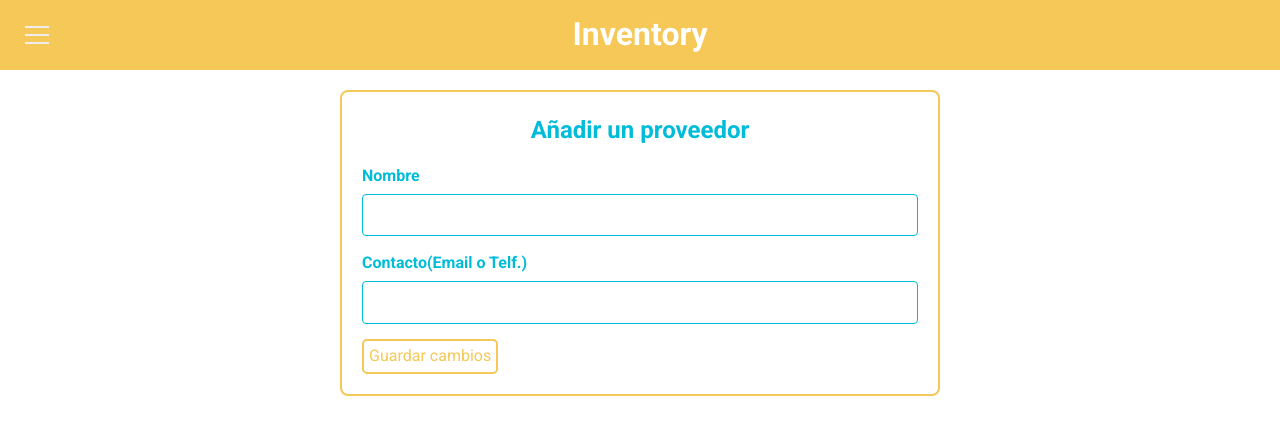
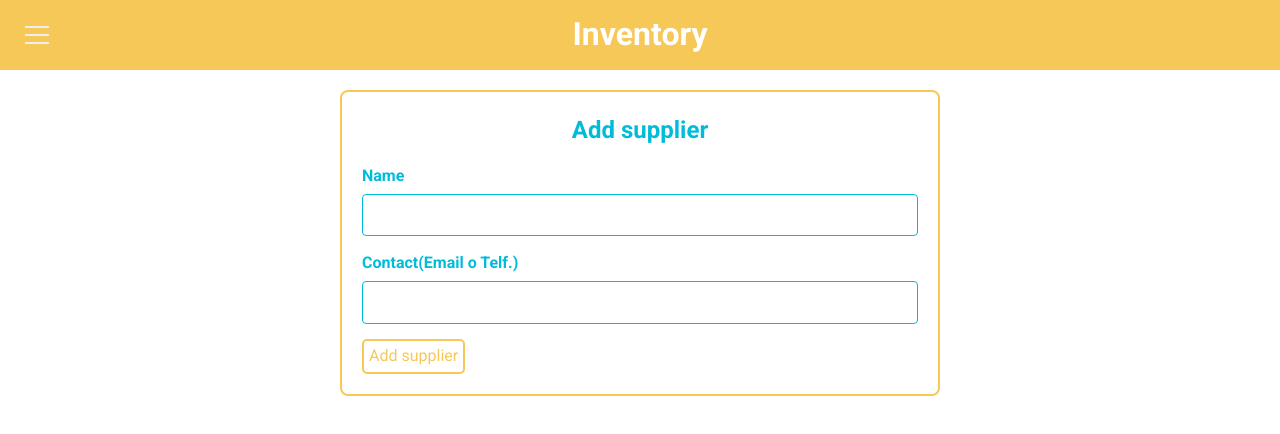
Before and after one commit to CriFigShe/ProyectoInventario, a React (Vite) app in the folder frontend/inventario/: page /addSupplier in a window 1280 px wide. Shown: the top 434 px of the page. Built offline with nearby package versions, Linux system fonts and the light colour scheme.

Commit message:
Traduccion proveedores

```diff
--- a/frontend/inventario/src/i18n/locales/en/translation.json
+++ b/frontend/inventario/src/i18n/locales/en/translation.json
@@ -1,7 +1,7 @@
 {
     "products": "Products",
     "errorRemovingProduct": "Error removing a product",
-    "successRemovingProduct": "Product successfully eliminated",
+    "successRemovingProduct": "Product successfully removed",
     "productName": "Name",
     "productType": "Type",
     "productStock": "Stock",
@@ -18,6 +18,15 @@
     "saveChanges": "Save changes",
 
     "suppliers": "Suppliers",
+    "errorRemovingSupplier": "Error removing a supplier",
+    "successRemovingSupplier": "Supplier successfully removed",
+    "supplierName": "Name",
+    "supplierContact": "Contact",
+    "supplierActions": "Actions",
+    "noSuppliers": "No suppliers saved",
+    "addSupplier": "Add supplier",
+    "editSupplier": "Edit supplier",
+
     "events": "Events",
     "logOut": "Log Out",
     "inventory": "Inventory"
--- a/frontend/inventario/src/i18n/locales/es/translation.json
+++ b/frontend/inventario/src/i18n/locales/es/translation.json
@@ -18,6 +18,15 @@
     "saveChanges": "Guardar cambios",
 
     "suppliers": "Proveedores",
+    "errorRemovingSupplier": "Error al eliminar un proveedor",
+    "successRemovingSupplier": "Proveedor eliminado correctamente",
+    "supplierName": "Nombre",
+    "supplierContact": "Contacto",
+    "supplierActions": "Acciones",
+    "noSuppliers": "No hay proveedores guardados",
+    "addSupplier": "Añadir proveedor",
+    "editSupplier": "Editar proveedor",
+
     "events": "Eventos",
     "logOut": "Cerrar Sesión",
     "inventory": "Inventario"
--- a/frontend/inventario/src/pages/Suppliers/AddSupplier.jsx
+++ b/frontend/inventario/src/pages/Suppliers/AddSupplier.jsx
@@ -3,6 +3,7 @@ import { useState, useContext } from "react";
 import axios from "axios";
 import { useNavigate } from "react-router";
 import AuthContext from "../../context/AuthContext";
+import { useTranslation } from 'react-i18next';
 
 export default function AddSupplier() {
   const navigate = useNavigate();
@@ -12,6 +13,8 @@ export default function AddSupplier() {
     contact: "",
     userId: currentUser.userId
   });
+
+  const { t } = useTranslation();
 
   const handleChange = (e) => {
     const { name, value } = e.target;
@@ -34,17 +37,17 @@ export default function AddSupplier() {
 
   return (
     <div className="addForm">
-      <h2>Añadir un proveedor</h2>
+      <h2>{t('addSupplier')}</h2>
       <form onSubmit={handleSubmit}>
         <div className="formGroup">
-          <label>Nombre</label>
+          <label>{t('supplierName')}</label>
           <input type="text" name="name" onChange={handleChange} required />
         </div>
         <div className="formGroup">
-          <label>Contacto(Email o Telf.)</label>
+          <label>{t('supplierContact')}(Email o Telf.)</label>
           <input type="text" name="contact" onChange={handleChange} required />
         </div>
-        <button type="submit" className="addSupplierButton">Guardar cambios</button>
+        <button type="submit" className="addSupplierButton">{t('addSupplier')}</button>
       </form>
     </div>
   );
--- a/frontend/inventario/src/pages/Suppliers/EditSupplier.jsx
+++ b/frontend/inventario/src/pages/Suppliers/EditSupplier.jsx
@@ -3,6 +3,7 @@ import { useEffect, useState, useContext } from "react";
 import axios from "axios";
 import { useNavigate, useParams } from "react-router";
 import AuthContext from "../../context/AuthContext";
+import { useTranslation } from 'react-i18next';
 
 export default function EditSupplier() {
   const { id } = useParams();
@@ -14,6 +15,7 @@ export default function EditSupplier() {
     userId: currentUser.userId
   });
 
+  const { t } = useTranslation();
 
   useEffect(() => {
     const fetchData = async () => {
@@ -57,10 +59,10 @@ export default function EditSupplier() {
 
   return (
     <div className="editForm">
-      <h2>Editar proveedor - {supplier.name}</h2>
+      <h2>{t('editSupplier')} - {supplier.name}</h2>
       <form onSubmit={handleSubmit}>
         <div className="formGroup">
-          <label>Nombre</label>
+          <label>{t('supplierName')}</label>
           <input
             type="text"
             name="name"
@@ -70,7 +72,7 @@ export default function EditSupplier() {
           />
         </div>
         <div className="formGroup">
-          <label>Contacto(Email o Telf.)</label>
+          <label>{t('supplierContact')}(Email o Telf.)</label>
           <input
             type="text"
             name="contact"
@@ -79,7 +81,7 @@ export default function EditSupplier() {
             required
           />
         </div>
-        <button type="submit" className="editSupplierButton">Guardar cambios</button>
+        <button type="submit" className="editSupplierButton">{t('saveChanges')}</button>
       </form>
     </div>
   );
--- a/frontend/inventario/src/pages/Suppliers/Suppliers.jsx
+++ b/frontend/inventario/src/pages/Suppliers/Suppliers.jsx
@@ -6,6 +6,7 @@ import { useNavigate } from "react-router-dom";
 import AuthContext from "../../context/AuthContext";
 import { IconX, IconCheck } from "@tabler/icons-react";
 import { Notification } from "@mantine/core";
+import { useTranslation } from 'react-i18next';
 
 import { CiTrash } from "react-icons/ci";
 import { GoPencil } from "react-icons/go";
@@ -20,6 +21,8 @@ export default function Suppliers() {
   const { currentUser } = useContext(AuthContext);
 
   const [registerSucceed, setRegisterSucceed] = useState();
+
+  const { t } = useTranslation();
 
   const xIcon = <IconX size={20} />;
   const checkIcon = <IconCheck size={20} />;
@@ -85,7 +88,7 @@ export default function Suppliers() {
   return (
     <main className="suppliersPage">
       <div className="suppliersTitle">
-        <h2>Proveedores</h2>
+        <h2>{t('suppliers')}</h2>
         <Link to="/addSupplier">
           <button className="addSupplier">+</button>
         </Link>
@@ -96,7 +99,7 @@ export default function Suppliers() {
           <Notification
             icon={xIcon}
             color="red"
-            title="Error al eliminar un proveedor"
+            title={t('errorRemovingSupplier')}
             withCloseButton={false}
           />
         )}
@@ -104,7 +107,7 @@ export default function Suppliers() {
           <Notification
             icon={checkIcon}
             color="teal"
-            title="Proveedor eliminado con exito"
+            title={t('successRemovingSupplier')}
             withCloseButton={false}
           />
         )}
@@ -113,9 +116,9 @@ export default function Suppliers() {
         {suppliers.length > 0 && (
           <div className="suppliersContainer">
             <div className="listTitles">
-              <h3>Nombre</h3>
-              <h3>Contacto</h3>
-              <h3>Acciones</h3>
+              <h3>{t('supplierName')}</h3>
+              <h3>{t('supplierContact')}</h3>
+              <h3>{t('supplierActions')}</h3>
             </div>
             <div className="suppliersList">
               {suppliers.map((supplier) => (
@@ -140,7 +143,7 @@ export default function Suppliers() {
             </div>
           </div>
         )}
-        {suppliers.length == 0 && <p className="noSuppliers">No hay proveedores guardados.</p>}
+        {suppliers.length == 0 && <p className="noSuppliers">{t('noSuppliers')}</p>}
       </div>
     </main>
   );
```
